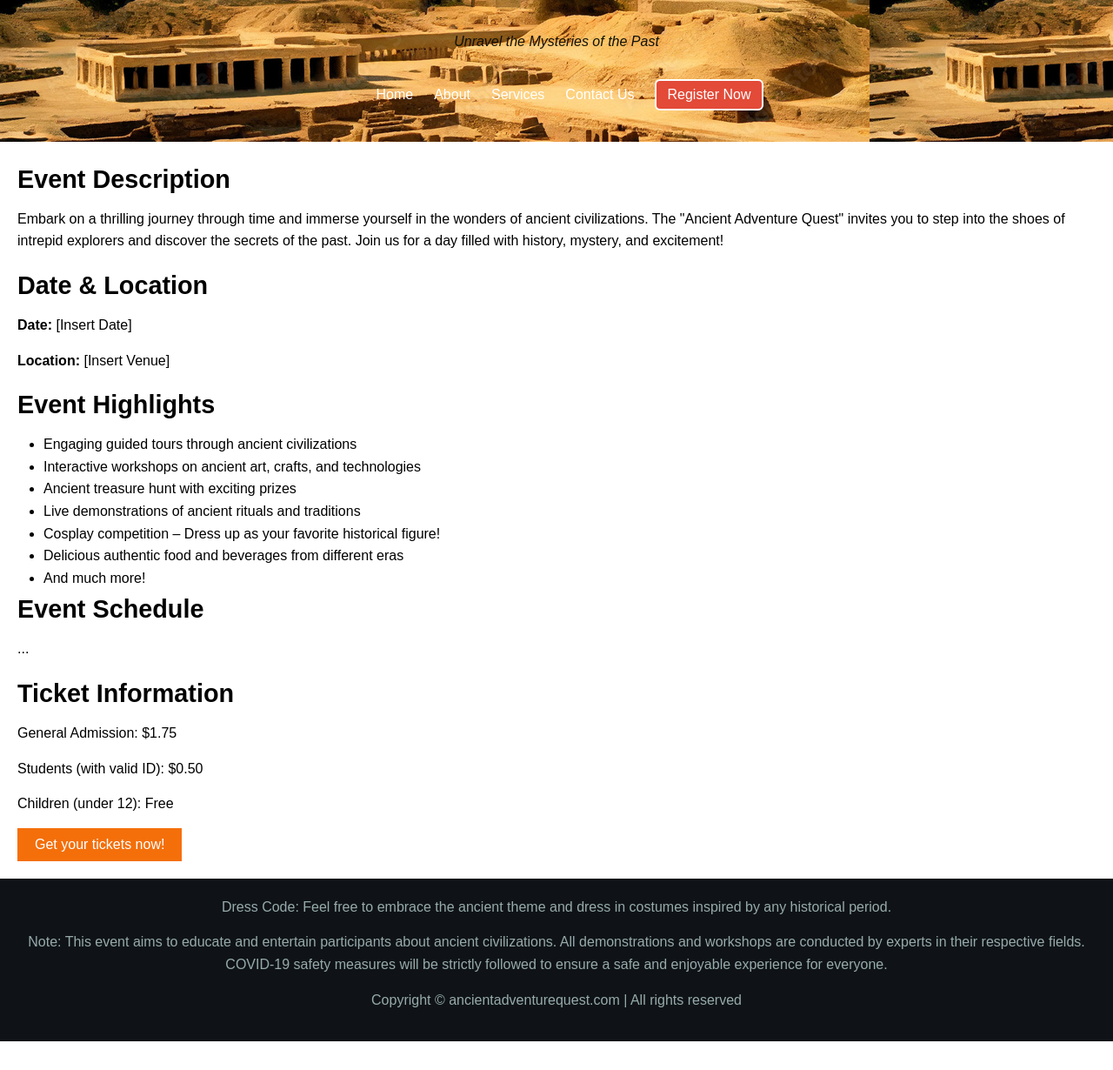
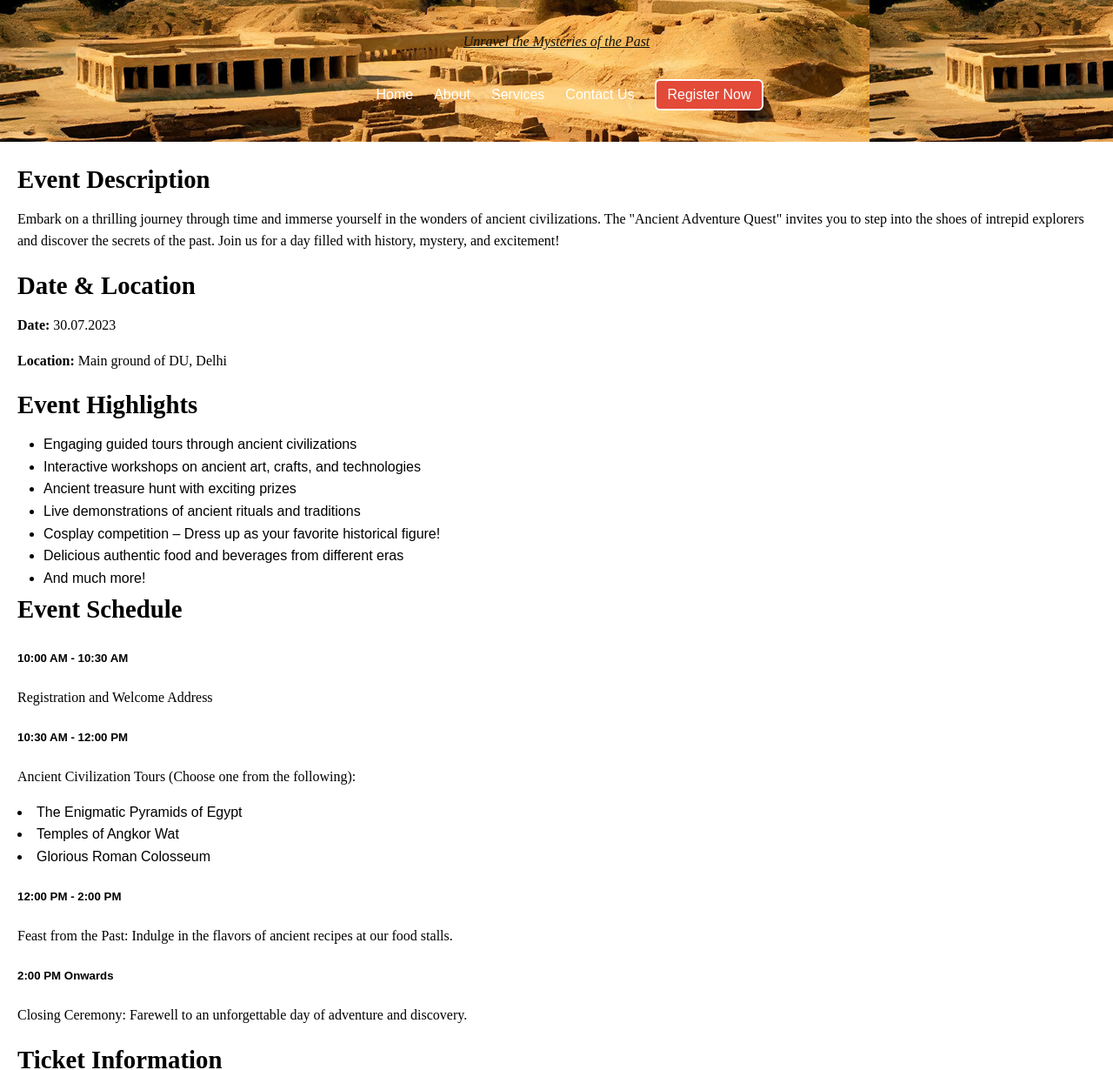
Before and after one commit to Ran-Rahul/Event-Page.github.io, a plain HTML site: page index.html in a window 1280 px wide. Shown: the part 76-1306 px from the top of the page at 87% size. Before the commit the page ends 1273 px from the top, so only its background shows below. Drawn offline with Linux system fonts and the light colour scheme; a script that the page names is missing; a web font is replaced by a local one.

Commit message:
Changing fonts

```diff
--- a/index.html
+++ b/index.html
@@ -6,12 +6,17 @@
     <meta name="viewport" content="width=device-width, initial-scale=1.0">
     <title>Ancient Adventure Quest</title>
     <link rel="stylesheet" href="style.css">
+    <link href="https://fonts.googleapis.com/css2?family=Noto+Serif+JP&family=Noto+Serif+Vithkuqi&display=swap"
+        rel="stylesheet">
+    <link
+        href="https://fonts.googleapis.com/css2?family=Bungee+Spice&family=Noto+Sans+JP:wght@500&family=Noto+Serif+JP&family=Noto+Serif+Vithkuqi:wght@400;700&display=swap"
+        rel="stylesheet">
 </head>
 
 <body>
     <header class="img">
         <h1>Ancient Adventure Quest</h1>
-        <p>Unravel the Mysteries of the Past</p>
+        <p class="under-line">Unravel the Mysteries of the Past</p>
         <nav class="flex justify-between navbar">
             <!-- <div class="logo font-bold flex items-center text-blue"></div> -->
             <ul class="navbar flex items-center">
@@ -32,8 +37,8 @@
         </section>
         <section class="event-details">
             <h2>Date &amp; Location</h2>
-            <p><strong>Date:</strong> [Insert Date]</p>
-            <p><strong>Location:</strong> [Insert Venue]</p>
+            <p><strong>Date:</strong> 30.07.2023</p>
+            <p><strong>Location:</strong> Main ground of DU, Delhi</p>
         </section>
         <section class="event-highlights">
             <h2>Event Highlights</h2>
@@ -49,15 +54,30 @@
         </section>
         <section class="event-schedule">
             <h2>Event Schedule</h2>
-            <p>...</p>
-            <!-- Insert the event schedule here -->
+
+            <h5>10:00 AM - 10:30 AM</h5>
+            <p>Registration and Welcome Address</p>
+
+            <h5>10:30 AM - 12:00 PM</h5>
+            <p>Ancient Civilization Tours (Choose one from the following):<br>
+
+                <li> The Enigmatic Pyramids of Egypt </li>
+                <li> Temples of Angkor Wat</li>
+                <li>Glorious Roman Colosseum </li>
+            </p>
+            <h5>12:00 PM - 2:00 PM</h5>
+            <p>Feast from the Past: Indulge in the flavors of ancient recipes at our food stalls.</p>
+            <h5>2:00 PM Onwards</h5>
+            <p>Closing Ceremony: Farewell to an unforgettable day of adventure and discovery.</p>
+        </section>
+        <!-- Insert the event schedule here -->
         </section>
         <section class="ticket-information">
             <h2>Ticket Information</h2>
             <p>General Admission: $1.75</p>
             <p>Students (with valid ID): $0.50</p>
             <p>Children (under 12): Free</p>
-            <button>Get your tickets now!</button>
+            <button class="btn1">Get your tickets now!</button>
         </section>
     </main>
     <footer class="foot">
@@ -67,7 +87,7 @@
             and workshops are conducted by experts in their respective fields. COVID-19 safety measures will be strictly
             followed to ensure a safe and enjoyable experience for everyone.</p>
         <p>
-            Copyright &copy; ancientadventurequest.com | All rights reserved
+            Copyright &copy; <a href=""><u>ancientadventurequest.com</u></a> | All rights reserved
         </p>
     </footer>
     <script src="script.js"></script>
--- a/style.css
+++ b/style.css
@@ -6,7 +6,35 @@ p,
 ul {
     margin: 0;
     padding: 0;
+
 }
+
+h2 {
+
+    font-family: 'Noto Serif JP', serif;
+    /* text-decoration: dashed; */
+}
+
+p {
+    font-family: 'Noto Serif Vithkuqi', serif;
+}
+
+.under-line {
+    text-decoration: underline;
+}
+
+.btn:hover {
+    color: #15de18;
+    background-color: rgb(0, 255, 0, .3);
+}
+
+.btn1:hover {
+    color: #15de18;
+    background-color: rgb(0, 105, 0);
+    color: rgb(0, 255, 100, 100);
+}
+
+
 
 body {
     font-family: Arial, sans-serif;
```
Also changed, not shown: bg4.jpg (added), bg5.jpg (added), bg6.jpg (added), bg7.jpg (added).
